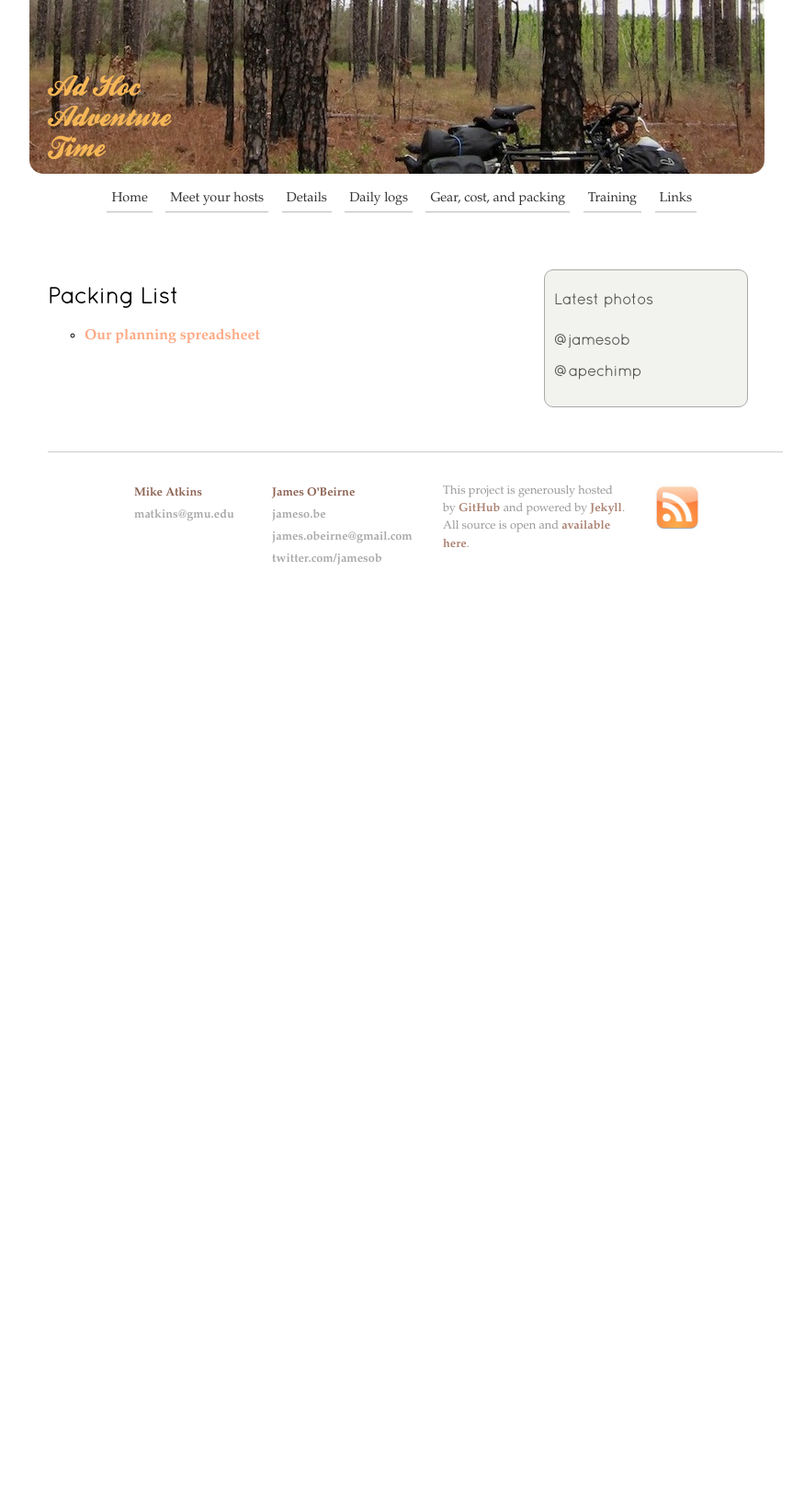
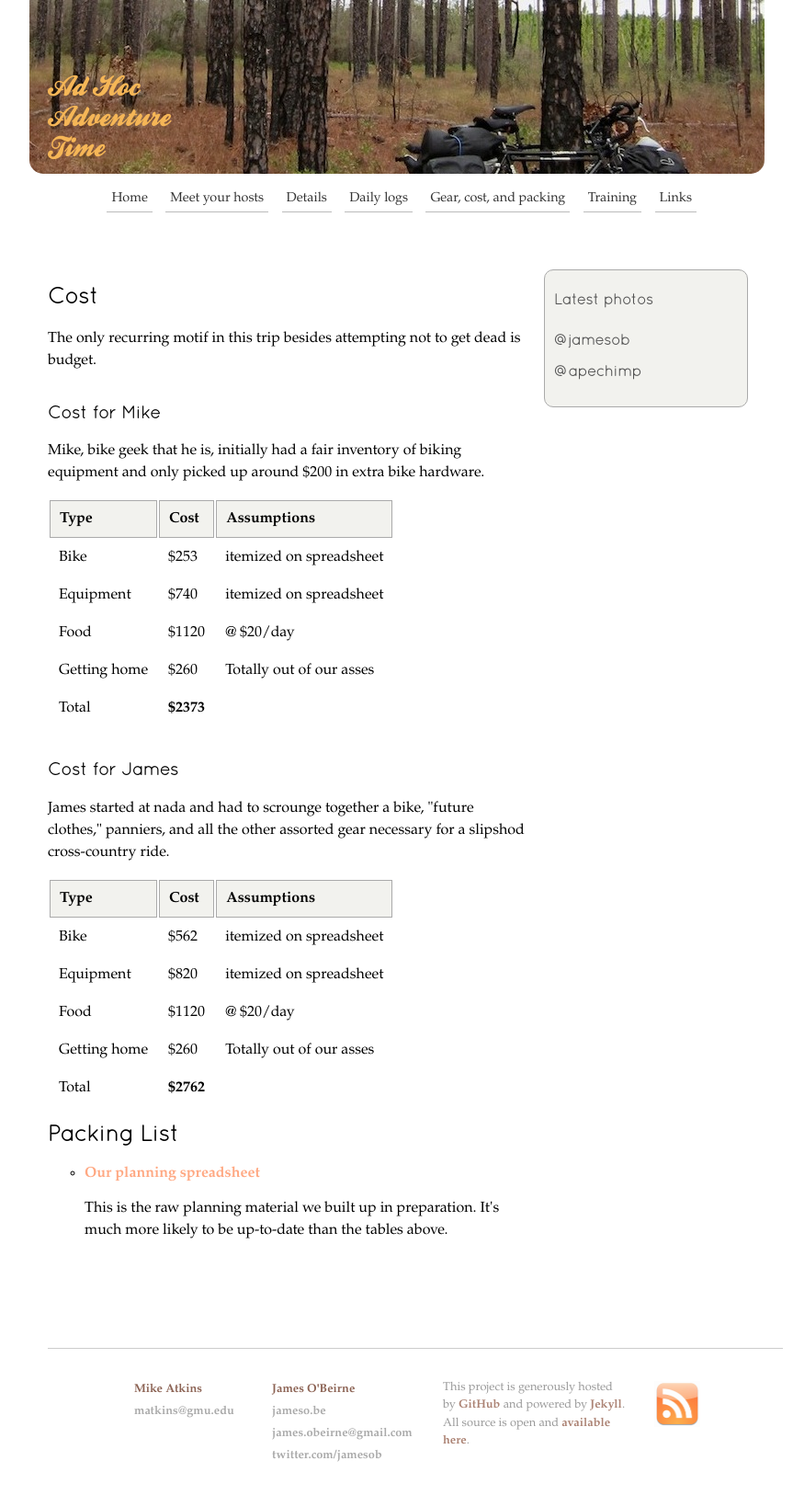
Before and after one commit to jamesob/biketrip, a Jekyll site: the page built from packlist.html, in a window 1280 px wide. Shown: the whole page at 92% size, without its empty margins (208-1071 px from the left). Built offline with Jekyll 4.4.1, drawn with Linux system fonts in a browser that asks for light colours; before the commit the page ends 900 px from its top, so only the background shows below that.

Commit message:
cost tables added

```diff
--- a/packlist.html
+++ b/packlist.html
@@ -2,6 +2,88 @@
 layout: withSidebar
 title: Our Stuff
 ---
+
+<h2>Cost</h2>
+
+<p>The only recurring motif in this trip besides attempting not to get dead is
+budget.
+
+<h3>Cost for Mike</h3>
+
+<p>Mike, bike geek that he is, initially had a fair inventory of biking equipment
+and only picked up around $200 in extra bike hardware.
+
+<table id="mikeCosts">
+  <tr>
+    <th>Type</th>
+    <th>Cost</th>
+    <th>Assumptions</th>
+  <tr>
+    <td>Bike</td>
+    <td>$253</td>
+    <td>itemized on spreadsheet</td>
+  </tr>
+  <tr>
+    <!-- packinglist + mike's misc -->
+    <td>Equipment</td>
+    <td>$740</td>
+    <td>itemized on spreadsheet</td>
+  </tr>
+  <tr>
+    <td>Food</td>
+    <td>$1120</td>
+    <td>@ $20/day</td>
+  </tr>
+  <tr>
+    <td>Getting home</td>
+    <td>$260</td>
+    <td>Totally out of our asses</td>
+  </tr>
+  <tr>
+    <td>Total</td>
+    <td><b>$2373</b></td>
+    <td></td>
+  </tr>
+</table>
+
+<h3>Cost for James</h3>
+
+<p>James started at nada and had to scrounge together a bike, "future clothes,"
+panniers, and all the other assorted gear necessary for a slipshod cross-country
+ride.
+
+<table id="jamesCosts">
+  <tr>
+    <th>Type</th>
+    <th>Cost</th>
+    <th>Assumptions</th>
+  <tr>
+    <td>Bike</td>
+    <td>$562</td>
+    <td>itemized on spreadsheet</td>
+  </tr>
+  <tr>
+    <!-- packinglist + james' misc -->
+    <td>Equipment</td>
+    <td>$820</td>
+    <td>itemized on spreadsheet</td>
+  </tr>
+  <tr>
+    <td>Food</td>
+    <td>$1120</td>
+    <td>@ $20/day</td>
+  </tr>
+  <tr>
+    <td>Getting home</td>
+    <td>$260</td>
+    <td>Totally out of our asses</td>
+  </tr>
+  <tr>
+    <td>Total</td>
+    <td><b>$2762</b></td>
+    <td></td>
+  </tr>
+</table>
 
 <h2>Packing List</h2>
 
@@ -9,5 +91,7 @@ title: Our Stuff
     <li>
     <a href="https://spreadsheets.google.com/pub?hl=en&key=0Ak3iHHPjPogJdDExd3JBOTN4UElIR1dJekZMRzctNlE&hl=en&gid=2"
         target="_blank">Our planning spreadsheet</a>
+     <p>This is the raw planning material we built up in preparation. It's much
+     more likely to be up-to-date than the tables above.
     </li>
 </ul>
```
